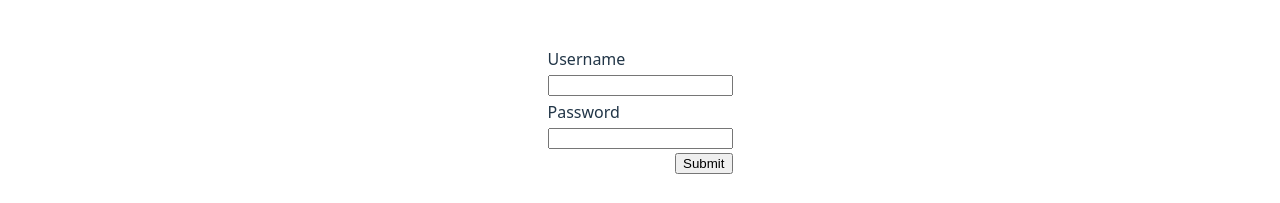
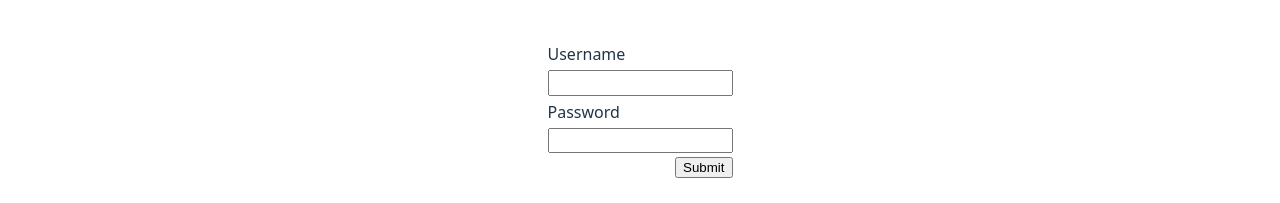
Before and after one commit to deffin05/finance-manager, a React app in the folder frontend/: page /login in a window 1280 px wide. Shown: the part 290-493 px from the top of the page. Built offline with nearby package versions, Linux system fonts and the light colour scheme; the HTML template or start-up script is replaced by a standard one.

Commit message:
Change input field line height

```diff
--- a/frontend/src/index.css
+++ b/frontend/src/index.css
@@ -96,3 +96,7 @@ nav {
   justify-content: center;
   place-items: center;
 }
+
+input {
+  line-height: 1.5;
+}
```
